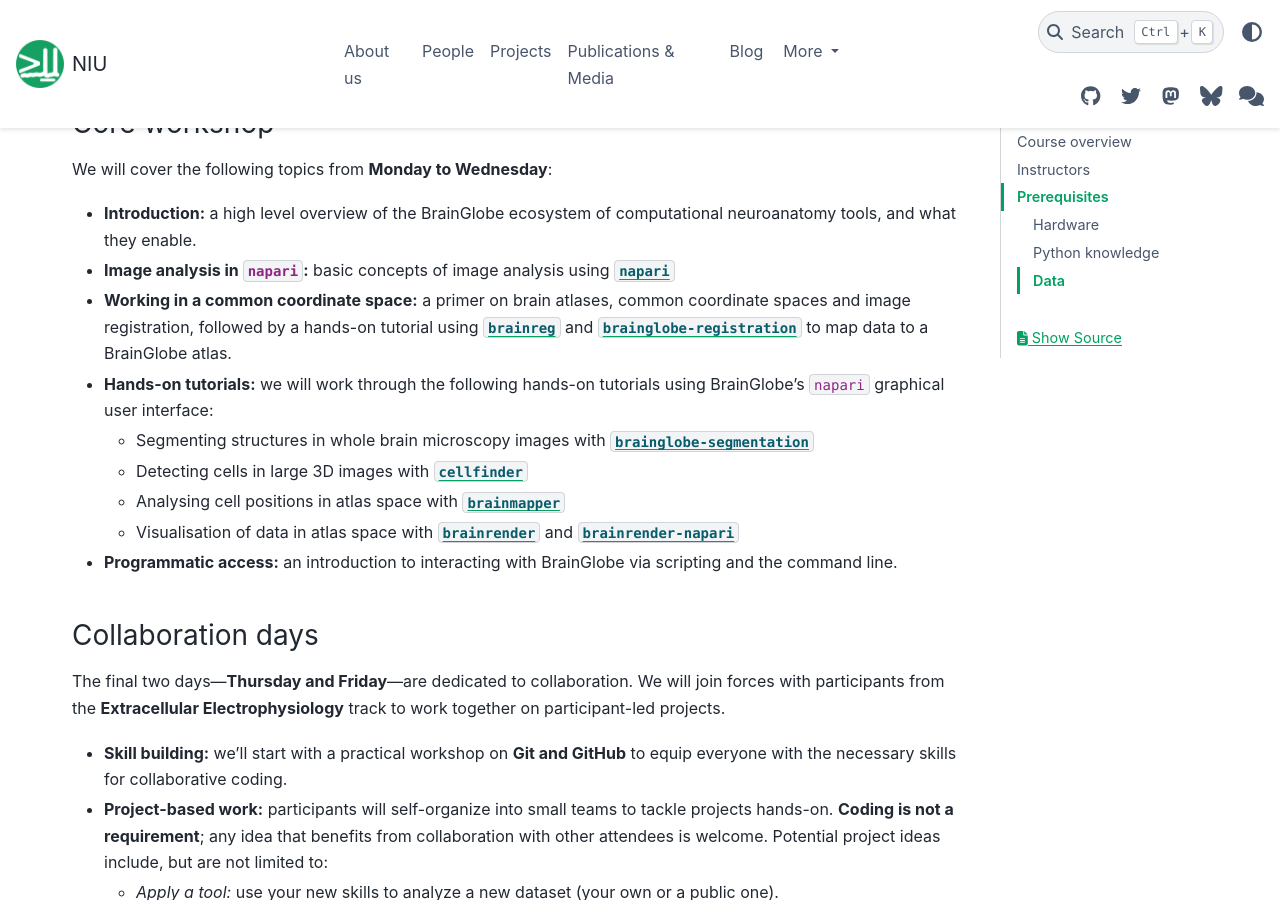
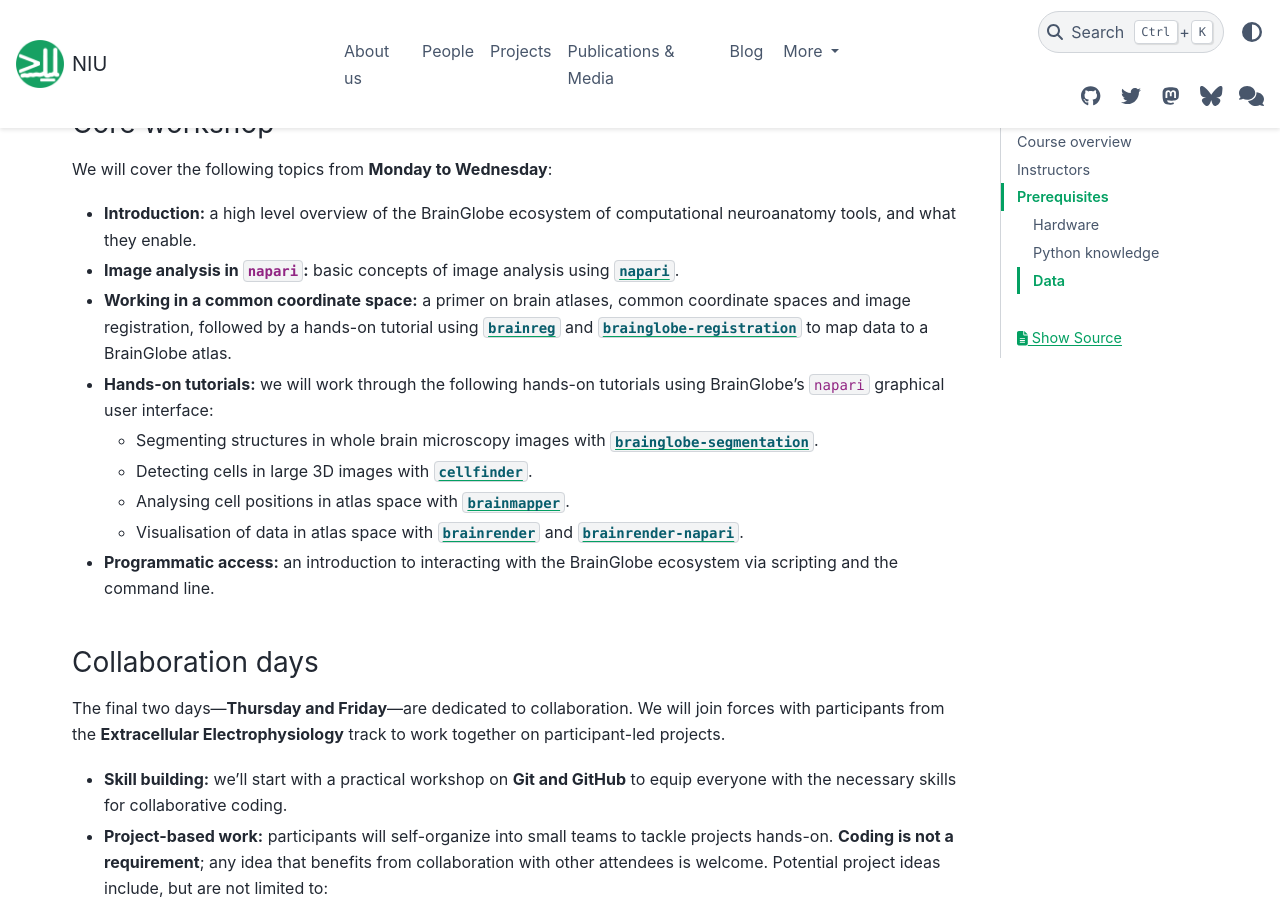
Before and after one commit to neuroinformatics-unit/neuroinformatics-unit.github.io, a Sphinx documentation site: the page built from docs/source/open-software-summer-school/2026/brainglobe.md, in a window 1280 px wide and 900 px high, scrolled down 679 px. Built offline with Sphinx 7.4.7 and the PyData theme 0.15.4, drawn with Linux system fonts in a browser that asks for light colours; nearby versions of some CDN libraries.

Commit message:
Fix punctuation

```diff
--- a/docs/source/open-software-summer-school/2026/brainglobe.md
+++ b/docs/source/open-software-summer-school/2026/brainglobe.md
@@ -20,14 +20,14 @@ This course is designed for researchers and students interested in learning abou
 We will cover the following topics from **Monday to Wednesday**:
 
 * **Introduction:** a high level overview of the BrainGlobe ecosystem of computational neuroanatomy tools, and what they enable.
-* **Image analysis in `napari`:** basic concepts of image analysis using [`napari`](https://napari.org/stable/)
+* **Image analysis in `napari`:** basic concepts of image analysis using [`napari`](https://napari.org/stable/).
 * **Working in a common coordinate space:** a primer on brain atlases, common coordinate spaces and image registration, followed by a hands-on tutorial using [`brainreg`](https://github.com/brainglobe/brainreg) and [`brainglobe-registration`](https://github.com/brainglobe/brainglobe-registration) to map data to a BrainGlobe atlas.
 * **Hands-on tutorials:** we will work through the following hands-on tutorials using BrainGlobe's `napari` graphical user interface:
-  * Segmenting structures in whole brain microscopy images with [`brainglobe-segmentation`](https://github.com/brainglobe/brainglobe-segmentation)
-  * Detecting cells in large 3D images with [`cellfinder`](https://github.com/brainglobe/cellfinder)
-  * Analysing cell positions in atlas space with [`brainmapper`](https://github.com/brainglobe/brainglobe-workflows)
-  * Visualisation of data in atlas space with [`brainrender`](https://github.com/brainglobe/brainrender) and [`brainrender-napari`](https://github.com/brainglobe/brainrender-napari)
-* **Programmatic access:** an introduction to interacting with BrainGlobe via scripting and the command line.
+  * Segmenting structures in whole brain microscopy images with [`brainglobe-segmentation`](https://github.com/brainglobe/brainglobe-segmentation).
+  * Detecting cells in large 3D images with [`cellfinder`](https://github.com/brainglobe/cellfinder).
+  * Analysing cell positions in atlas space with [`brainmapper`](https://github.com/brainglobe/brainglobe-workflows).
+  * Visualisation of data in atlas space with [`brainrender`](https://github.com/brainglobe/brainrender) and [`brainrender-napari`](https://github.com/brainglobe/brainrender-napari).
+* **Programmatic access:** an introduction to interacting with the BrainGlobe ecosystem via scripting and the command line.
 
 ### Collaboration days
 
```
